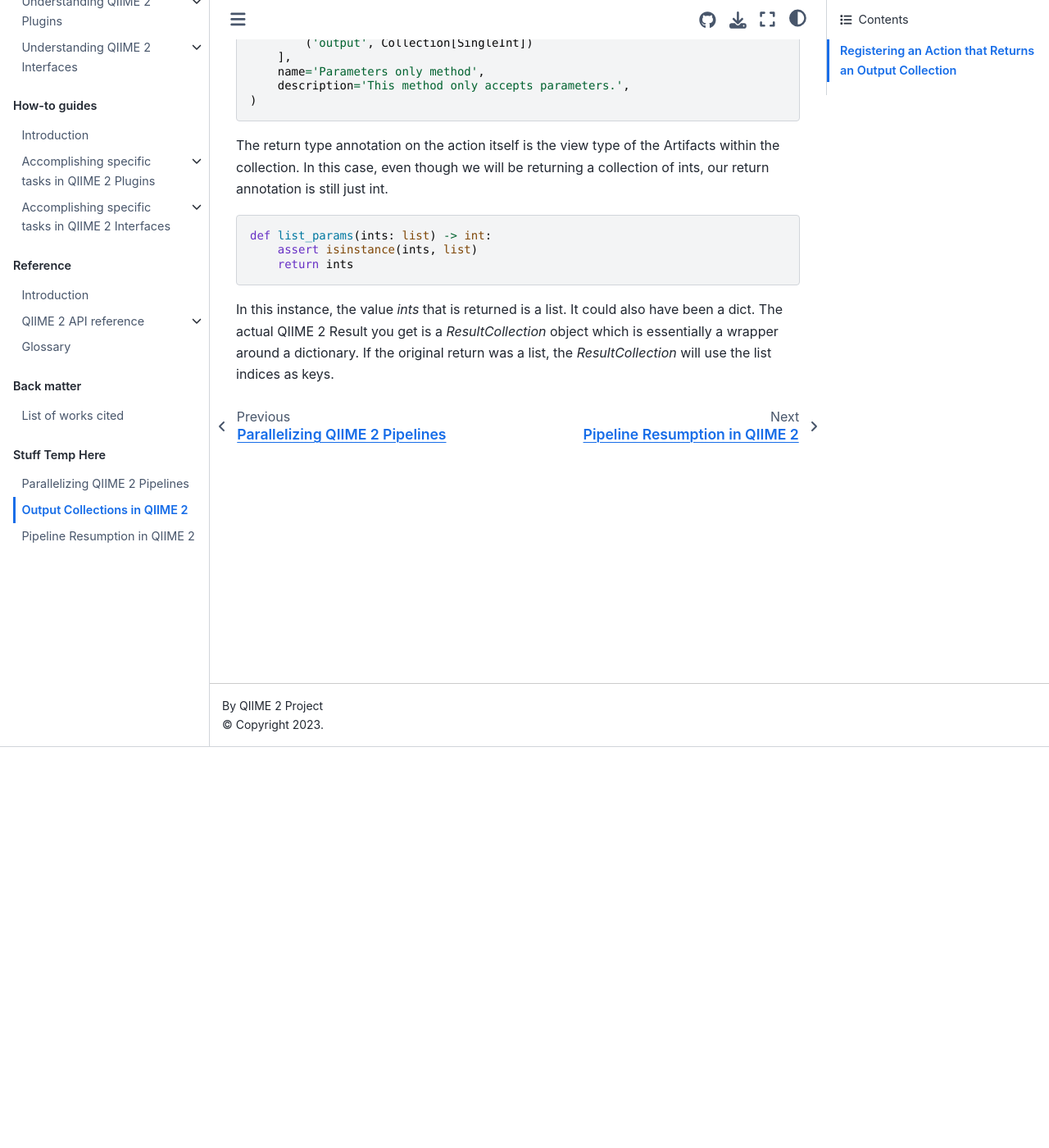
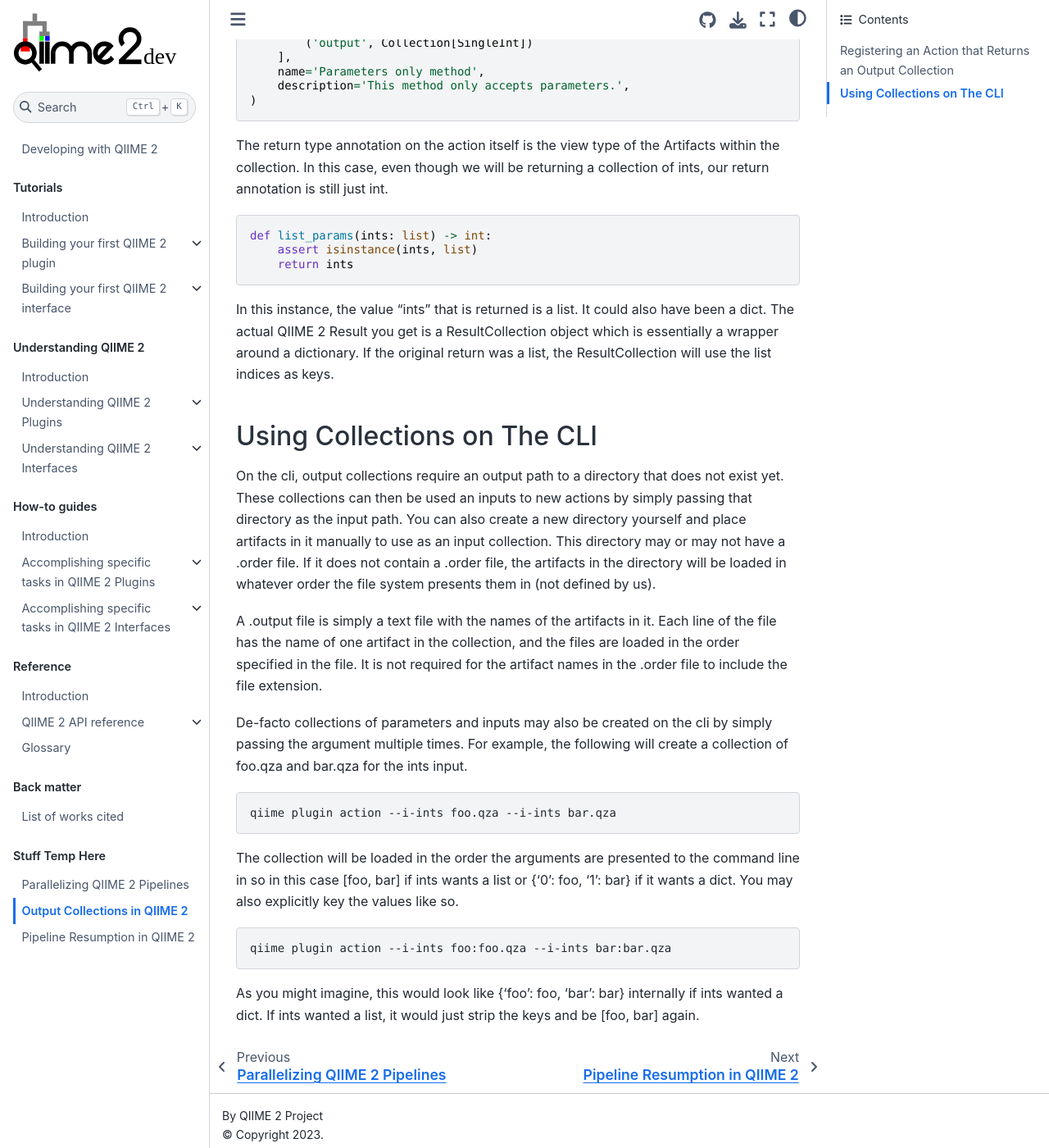
Before and after one commit to caporaso-lab/developing-with-qiime2, a Jupyter Book: the page built from book/output_collections.rst, in a window 1280 px wide and 1400 px high, scrolled down 489 px. Shown: the whole window at 82% size. Built offline with Jupyter Book 1.0.4 settings and Sphinx 7.4.7 and the Sphinx Book theme 1.1.4, drawn with Linux system fonts in a browser that asks for light colours; some of the changed text lies outside the part shown.

Commit message:
Update some output_collections docs

```diff
--- a/book/output_collections.rst
+++ b/book/output_collections.rst
@@ -6,7 +6,7 @@ Output collections in QIIME 2 are created in the form of directories of artifact
 Registering an Action that Returns an Output Collection
 +++++++++++++++++++++++++++++++++++++++++++++++++++++++
 
-Returning an output collection works much the same as returning anything else in QIIME 2. You register your return as a `Collection` of the type of Artifact you are returning.
+Returning an output collection works much the same as returning anything else in QIIME 2. You register your return as a Collection` of the type of Artifact you are returning.
 
 .. code-block:: Python
 
@@ -31,4 +31,25 @@ The return type annotation on the action itself is the view type of the Artifact
         assert isinstance(ints, list)
         return ints
 
-In this instance, the value `ints` that is returned is a list. It could also have been a dict. The actual QIIME 2 Result you get is a `ResultCollection` object which is essentially a wrapper around a dictionary. If the original return was a list, the `ResultCollection` will use the list indices as keys.
+In this instance, the value "ints" that is returned is a list. It could also have been a dict. The actual QIIME 2 Result you get is a ResultCollection object which is essentially a wrapper around a dictionary. If the original return was a list, the ResultCollection will use the list indices as keys.
+
+Using Collections on The CLI
+++++++++++++++++++++++++++++
+
+On the cli, output collections require an output path to a directory that does not exist yet. These collections can then be used an inputs to new actions by simply passing that directory as the input path. You can also create a new directory yourself and place artifacts in it manually to use as an input collection. This directory may or may not have a .order file. If it does not contain a .order file, the artifacts in the directory will be loaded in whatever order the file system presents them in (not defined by us).
+
+A .output file is simply a text file with the names of the artifacts in it. Each line of the file has the name of one artifact in the collection, and the files are loaded in the order specified in the file. It is not required for the artifact names in the .order file to include the file extension.
+
+De-facto collections of parameters and inputs may also be created on the cli by simply passing the argument multiple times. For example, the following will create a collection of foo.qza and bar.qza for the ints input.
+
+.. code-block:: bash
+
+    qiime plugin action --i-ints foo.qza --i-ints bar.qza
+
+The collection will be loaded in the order the arguments are presented to the command line in so in this case [foo, bar] if ints wants a list or {'0': foo, '1': bar} if it wants a dict. You may also explicitly key the values like so.
+
+.. code-block:: bash
+
+    qiime plugin action --i-ints foo:foo.qza --i-ints bar:bar.qza
+
+As you might imagine, this would look like {'foo': foo, 'bar': bar} internally if ints wanted a dict. If ints wanted a list, it would just strip the keys and be [foo, bar] again.
```
